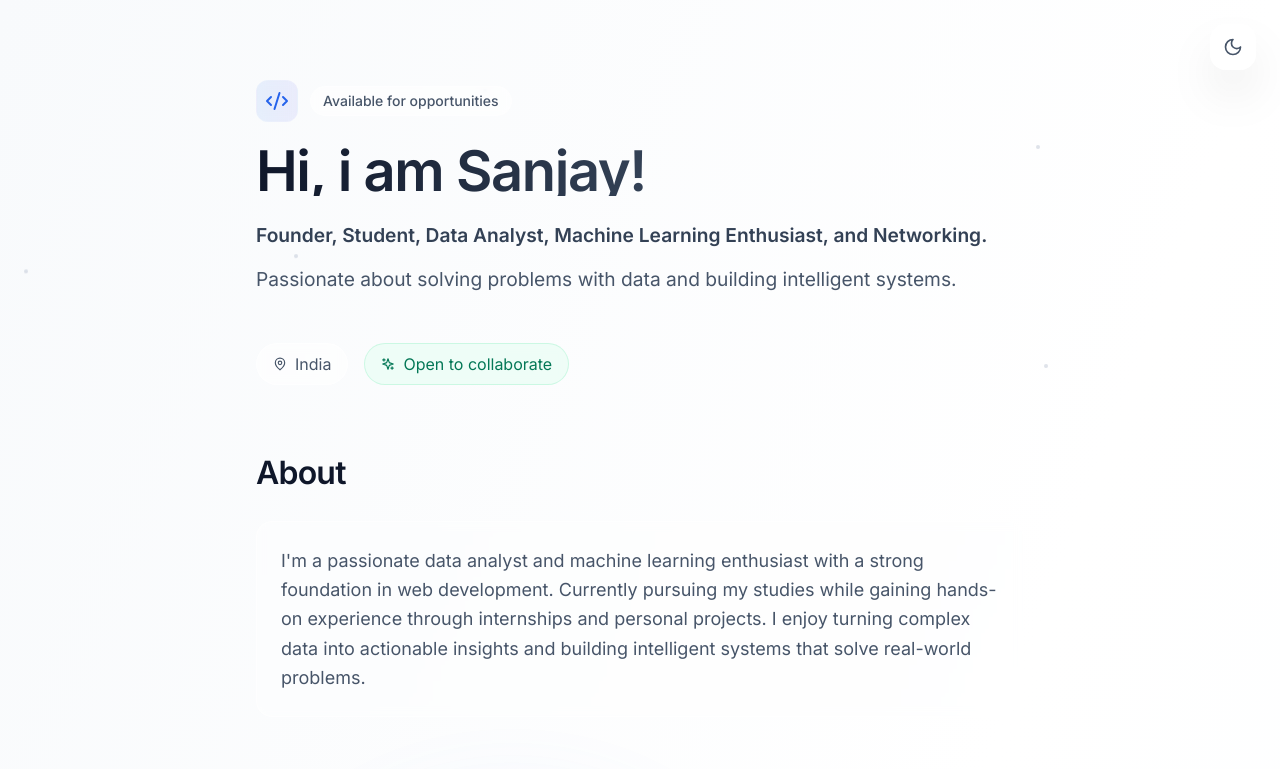
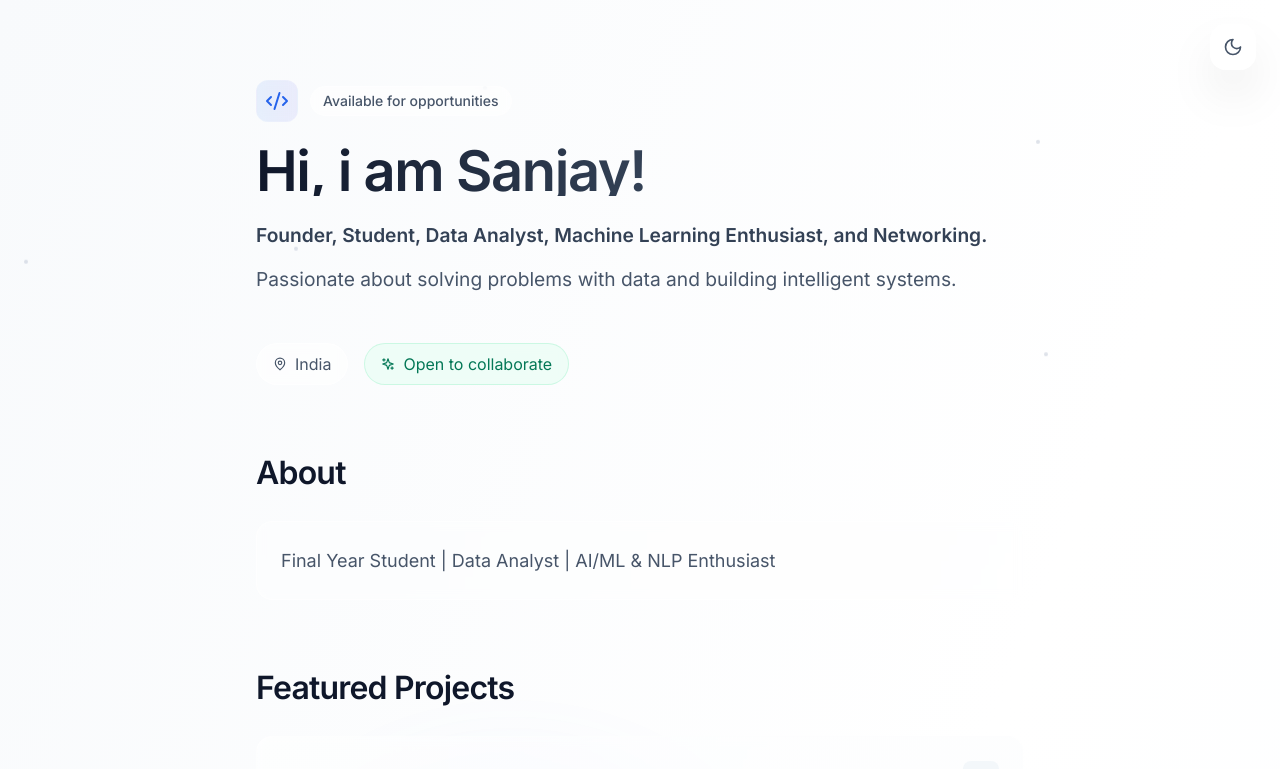
Before and after one commit to saanjy/Minimal-Portfolio, a React (Vite) app: page / in a window 1280 px wide. Shown: the top 769 px of the page. Built offline with nearby package versions, Linux system fonts and the light colour scheme.

Commit message:
Updated App.tsx

```diff
--- a/src/App.tsx
+++ b/src/App.tsx
@@ -85,9 +85,7 @@ function App() {
           <Section title="About">
             <div className={`p-6 rounded-2xl backdrop-blur-sm border transition-all duration-300 hover:shadow-xl ${theme === 'dark' ? 'bg-slate-800/40 border-slate-700/50' : 'bg-white/40 border-white/50'}`}>
               <p className={`text-lg leading-relaxed ${theme === 'dark' ? 'text-slate-300' : 'text-slate-600'}`}>
-                I'm a passionate data analyst and machine learning enthusiast with a strong foundation in web development.
-                Currently pursuing my studies while gaining hands-on experience through internships and personal projects.
-                I enjoy turning complex data into actionable insights and building intelligent systems that solve real-world problems.
+                Final Year Student | Data Analyst | AI/ML & NLP Enthusiast
               </p>
             </div>
           </Section>
```
